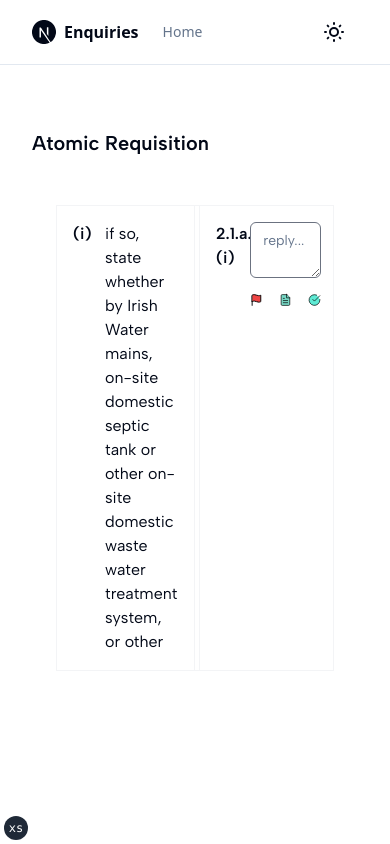
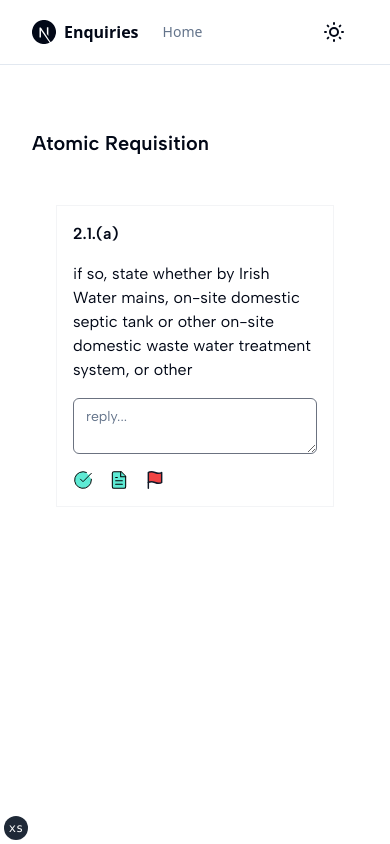
Before and after one commit to kanejoe/enquiries, a Next.js app: page /atomic_requisition in a window 390 px wide. Built offline with nearby package versions, Linux system fonts and the light colour scheme.

Commit message:
organising atomic layout from mobile perspective

```diff
--- a/app/atomic_requisition/page.tsx
+++ b/app/atomic_requisition/page.tsx
@@ -7,7 +7,8 @@ export default function AtomicRequisitionPage() {
     <section className="mt-16">
       <h1 className="text-xl font-semibold">Atomic Requisition</h1>
       <div className="mt-6 rounded p-6">
-        <Table />
+        {/* <Table /> */}
+        <AtomicReq />
       </div>
     </section>
   )
@@ -16,8 +17,8 @@ export default function AtomicRequisitionPage() {
 function Table() {
   return (
     <div className="w-full border border-gray-100">
-      <div className="flex flex-row space-x-1 items-stretch">
-        <div className="w-1/2 flex-grow border-r border-gray-100">
+      <div className="flex flex-col lg:flex-row space-x-1 items-stretch">
+        <div className="lg:w-1/2 flex-grow border-r border-gray-200 border-dashed">
           <div className="flex flex-row ">
             <div className="w-1/12 p-4 font-semibold">(i)</div>
             <div className="w-11/12 p-4">
@@ -27,19 +28,21 @@ function Table() {
             </div>
           </div>
         </div>
-        <div className="w-1/2 flex-grow border-l border-gray-100">
+        <div className="lg:w-1/2 flex-grow border-l border-gray-200 border-dashed">
           <div className="flex flex-row">
-            <div className="2xl:w-2/12 p-4 w-3/12 font-semibold">2.1.a.(i)</div>
+            <div className="hidden lg:block 2xl:w-2/12 p-4 w-3/12 font-semibold">
+              2.1.a.(i)
+            </div>
             <div className="2xl:w-7/12 p-4 w-9/12">
               <div className="flex flex-col">
                 <ReplyForm />
                 <div className="2xl:hidden">
-                  <IconOptions />
+                  <SectionOptions />
                 </div>
               </div>
             </div>
             <div className="2xl:w-3/12 p-4 hidden 2xl:block">
-              <IconOptions />
+              <SectionOptions />
             </div>
           </div>
         </div>
@@ -48,23 +51,61 @@ function Table() {
   )
 }
 
-function IconOptions() {
+function SectionOptions() {
   return (
     <div className="flex flex-row space-x-4 mt-3">
-      <Flag
-        size={20}
-        color="black"
-        strokeWidth={1.75}
-        className="fill-red-500"
-      />
-      <FileText size={20} color="black" fill="#76D7C4" strokeWidth={1.25} />
       <CheckCircle
         size={20}
         color="black"
-        // fill="#76D7C4"
-        className="fill-teal-300"
+        className="fill-teal-300 hover:cursor-pointer hover:fill-teal-100 transition"
+        strokeWidth={1.15}
+      />
+      <FileText
+        size={20}
+        color="black"
         strokeWidth={1.25}
+        className="fill-teal-300 hover:cursor-pointer hover:fill-teal-100 transition"
+      />
+      <Flag
+        size={20}
+        strokeWidth={1.75}
+        className="fill-red-500 hover:fill-red-100 hover:cursor-pointer transition dark:text-gray-300 text-gray-900"
       />
     </div>
   )
 }
+
+function AtomicReq() {
+  return (
+    <div className="w-full border border-gray-100 p-4">
+      <div className="flex flex-col space-y-4">
+        <SectionIndicatorLong clauseRef="2.1.(a)" />
+        <SectionQuery query='if so, state whether by Irish Water mains, on-site domestic septic tank or other on-site domestic waste water treatment system, or other' />
+        <ReplyForm />
+        <SectionOptions />
+      </div>
+    </div>
+  )
+}
+
+function SectionIndicatorLong({ clauseRef }: { clauseRef: string }) {
+  return (
+    <div className="font-semibold">
+      {clauseRef}
+    </div>
+  )
+}
+
+function SectionIndicatorShort({ clauseRef }: { clauseRef: string }) {
+  return (
+    <div className="font-semibold">
+      {clauseRef}
+    </div>
+  )
+}
+
+function SectionQuery({ query }: { query: string }) {
+  return (
+    <div className="">{query}</div>
+  )
+}
--- a/package.json
+++ b/package.json
@@ -3,7 +3,7 @@
   "version": "0.0.2",
   "private": true,
   "scripts": {
-    "dev": "next dev --turbo",
+    "dev": "next dev",
     "build": "next build",
     "start": "next start",
     "lint": "next lint",
@@ -36,7 +36,7 @@
     "@types/node": "20.4.1",
     "@types/react": "^18.2.7",
     "@types/react-dom": "^18.2.4",
-    "@typescript-eslint/parser": "5.61.0",
+    "@typescript-eslint/parser": "6.0.0",
     "autoprefixer": "^10.4.14",
     "eslint": "^8.41.0",
     "eslint-config-next": "13.4.9",
```
Also changed, not shown: 1 other file (tests, documents, lock files or other folders).
